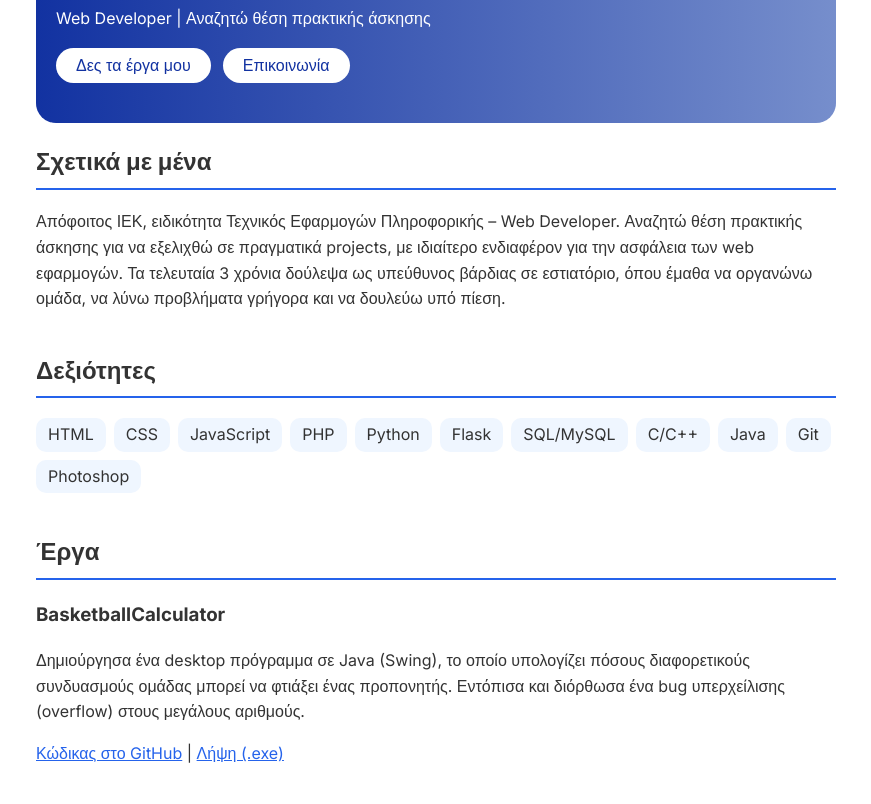
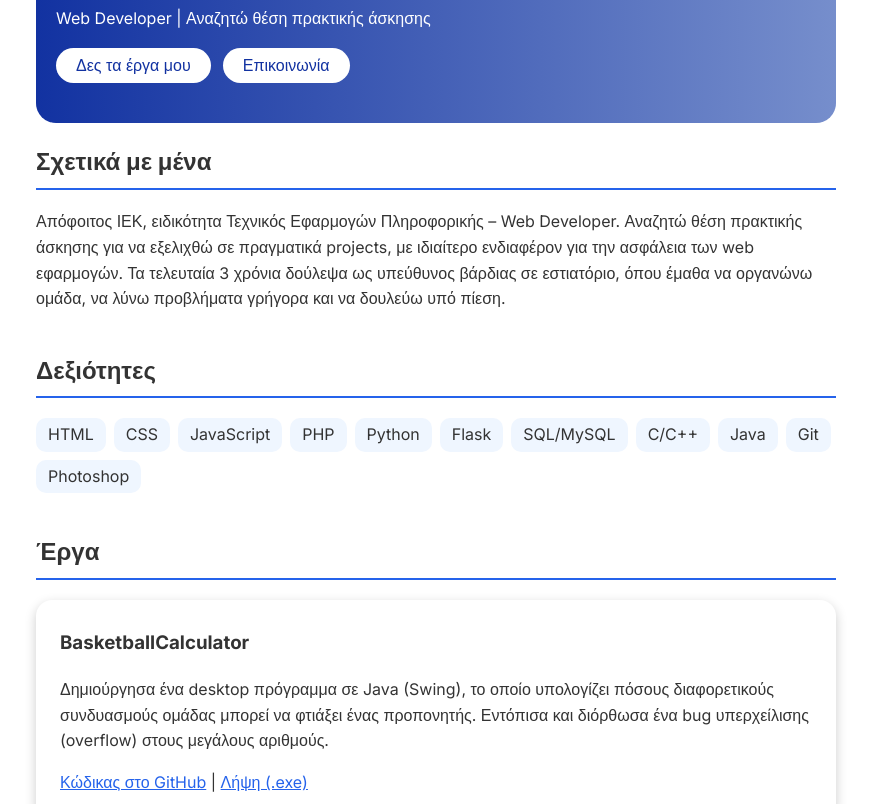
Before and after one commit to SimosMantzios/SimosMantzios.github.io, a plain HTML site: page index.html in a window 1280 px wide. Shown: the part 148-952 px from the top of the page, without its empty margins (204-1075 px from the left). Drawn offline with Linux system fonts and the light colour scheme.

Commit message:
Add shadow card to projects section

```diff
--- a/index.html
+++ b/index.html
@@ -42,7 +42,7 @@
         </section>
         <section id="projects">
             <h2>Έργα</h2>
-            <article>
+            <article class="project-card">
                 <h3>BasketballCalculator</h3>
                 <p>Δημιούργησα ένα desktop πρόγραμμα σε Java (Swing), το οποίο υπολογίζει πόσους διαφορετικούς συνδυασμούς ομάδας μπορεί να φτιάξει ένας προπονητής. Εντόπισα και διόρθωσα ένα bug υπερχείλισης (overflow) στους μεγάλους αριθμούς.</p>
                 <p>
--- a/style.css
+++ b/style.css
@@ -67,3 +67,10 @@ footer{
     border-radius: 999px;
     text-decoration: none;
 }
+
+.project-card{
+    background-color: white;
+    padding: 10px 24px;
+    border-radius: 16px;
+    box-shadow: 0 4px 12px rgba(0, 0, 0, 0.2);
+}
```
